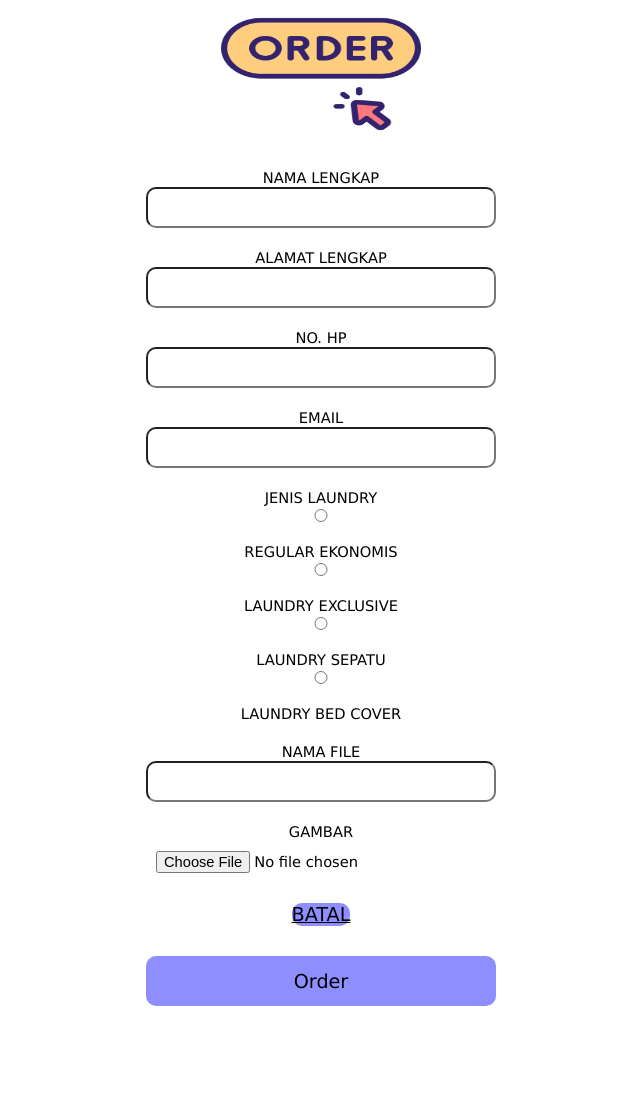
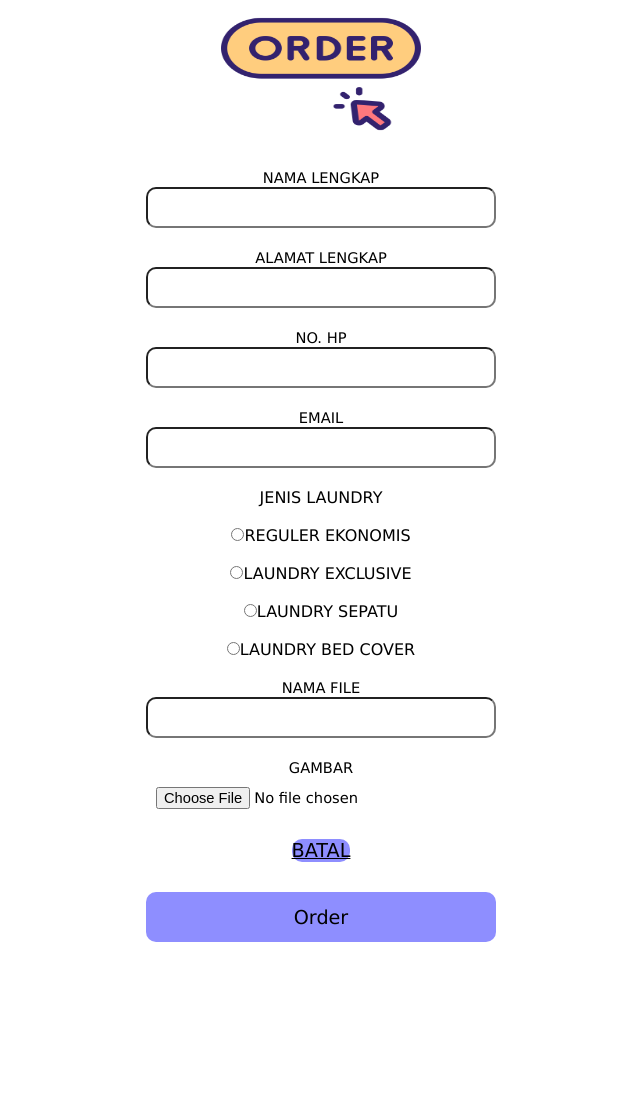
Before and after one commit to atikamaulidaz/Proyek-Akhir-WEB, a PHP site: page /Proyek-Akhir-WEB/pesan.php in a window 1280 px wide. Shown: the part 211-1327 px from the top of the page, without its empty margins (319-959 px from the left). After the commit the page ends 1153 px from the top, so only its background shows below. Run offline with PHP 8.4, Linux system fonts and the light colour scheme; a user stored in the database is signed in.

Commit message:
Update radio button

```diff
--- a/pesan.php
+++ b/pesan.php
@@ -38,17 +38,11 @@ if (!isset($_SESSION['login'])) {
                 <input type="text" name="telpon" class="pesan-item"><br>
                 <label for="">Email</label><br>
                 <input type="email" name="email" class="pesan-item"><br>
-            </center>
-                <label for="jenis">Jenis Laundry</label><br>
-                <input type="radio" name="jenis" class="pesan-item" value="Regular Ekonomis">
-                <label for="jenis">Regular Ekonomis</label>
-                <input type="radio" name="jenis" class="pesan-item" value="Laundry Exclusive">
-                <label for="jenis">Laundry Exclusive</label>
-                <input type="radio" name="jenis" class="pesan-item" value="Laundry Sepatu">
-                <label for="jenis">Laundry Sepatu</label><br>
-                <input type="radio" name="jenis" class="pesan-item" value="Laundry Bed Cover">
-                <label for="jenis">Laundry Bed Cover</label><br><br>
-            <center>
+                <p>Jenis Laundry</p><br>
+                <p><input type='radio' name='jenis' value='Reguler Ekonomis' />Reguler Ekonomis</p> <br>
+                <p><input type='radio' name='jenis' value='Laundry Exclusive' />Laundry Exclusive</p><br>
+                <p><input type='radio' name='jenis' value='Laundry Sepatu' />Laundry Sepatu</p> <br>
+                <p><input type='radio' name='jenis' value='Laundry Bed Cover' />Laundry Bed Cover</p><br>
                 <label for="nama_gambar">Nama File</label>
                 <input type="text" name="nama_gambar" class="pesan-item">
                 <label for="gambar">Gambar</label>
@@ -57,8 +51,6 @@ if (!isset($_SESSION['login'])) {
                 <input type="submit" name="submit" value="Order" class="button-order">
                 </form>
             </center>
-
-
         </div>
     </div>
     <script src="javascript/jquery.js"></script>
```
